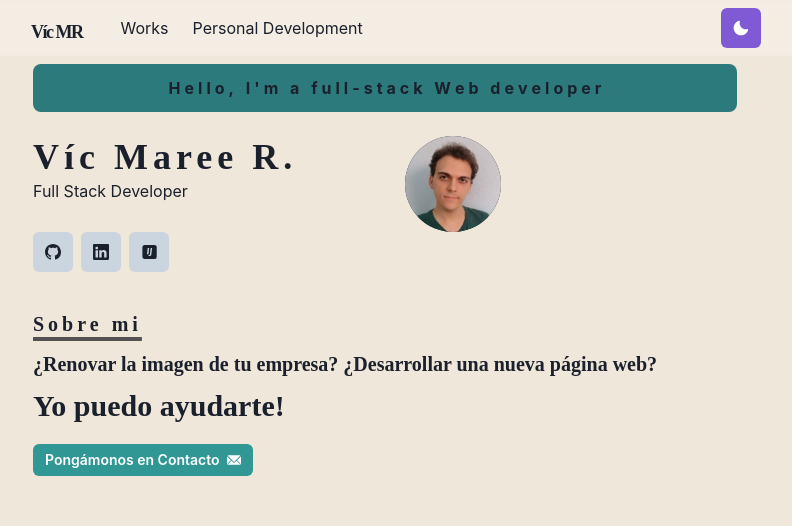
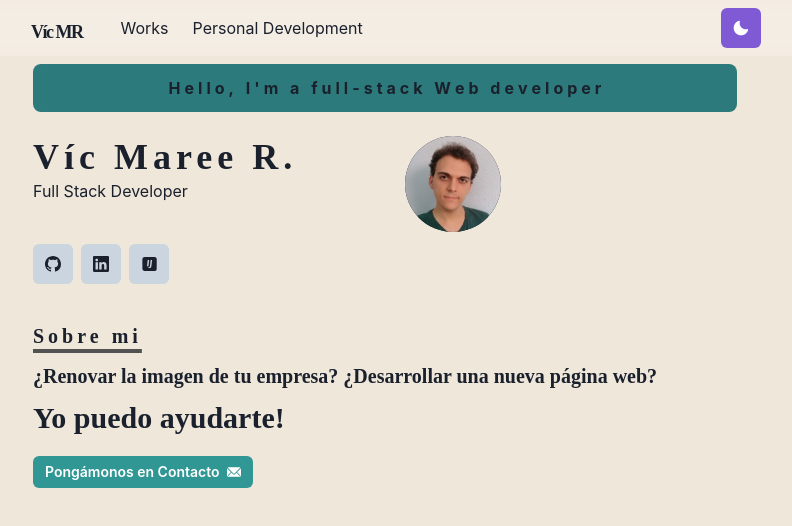
Before and after one commit to AppDeveloperVM/portfolio, a Next.js app: page / in a window 1280 px wide. Shown: the top 526 px of the page, without its empty margins (255-1047 px from the left). Built offline with nearby package versions, Linux system fonts and the light colour scheme; a web font is replaced by a local one.

Commit message:
Update index.js

```diff
--- a/pages/index.js
+++ b/pages/index.js
@@ -36,7 +36,7 @@ const Page = () => {
                 </Box>
             </SimpleGrid>
         </Box>
-        <HStack mb={10} columns={1,2}>
+        <HStack mb={10} columns={1,2} mt={3}>
             <Box
             >
                 <Link href="https://github.com/AppDeveloperVM" isExternal>
```
